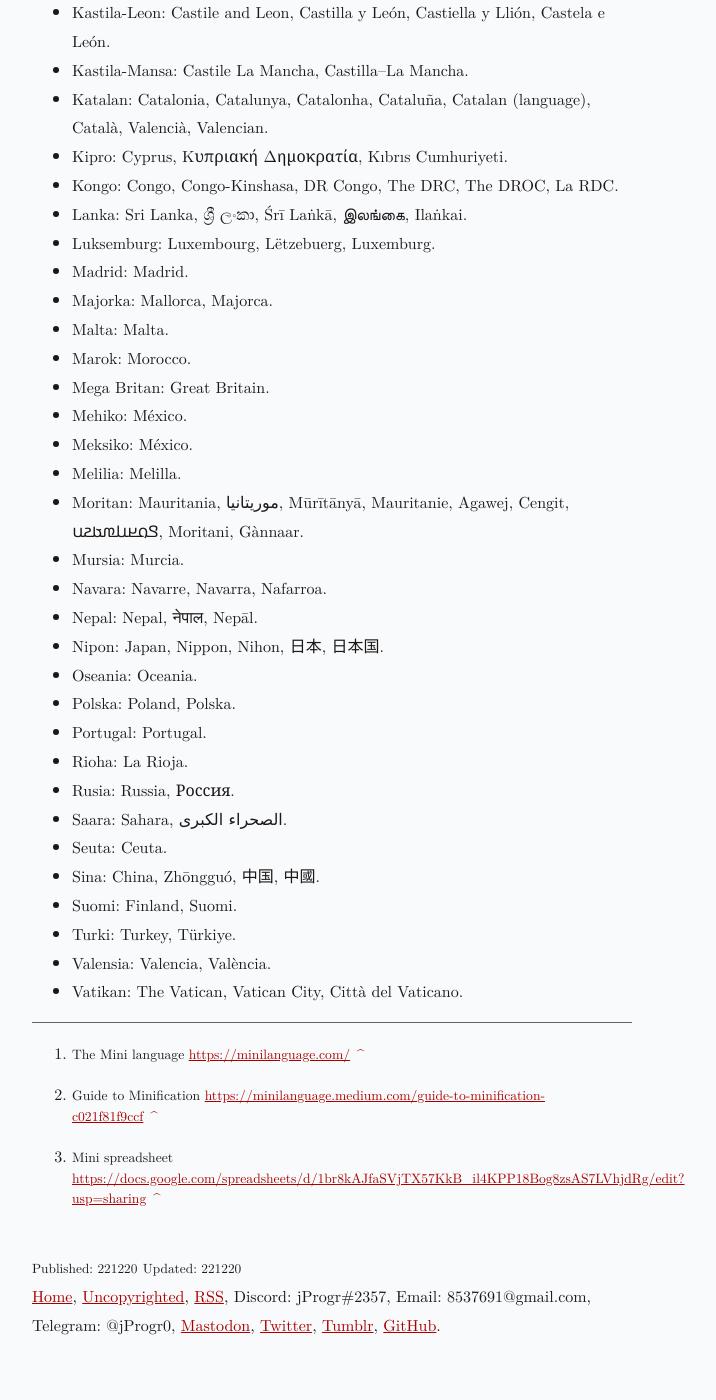
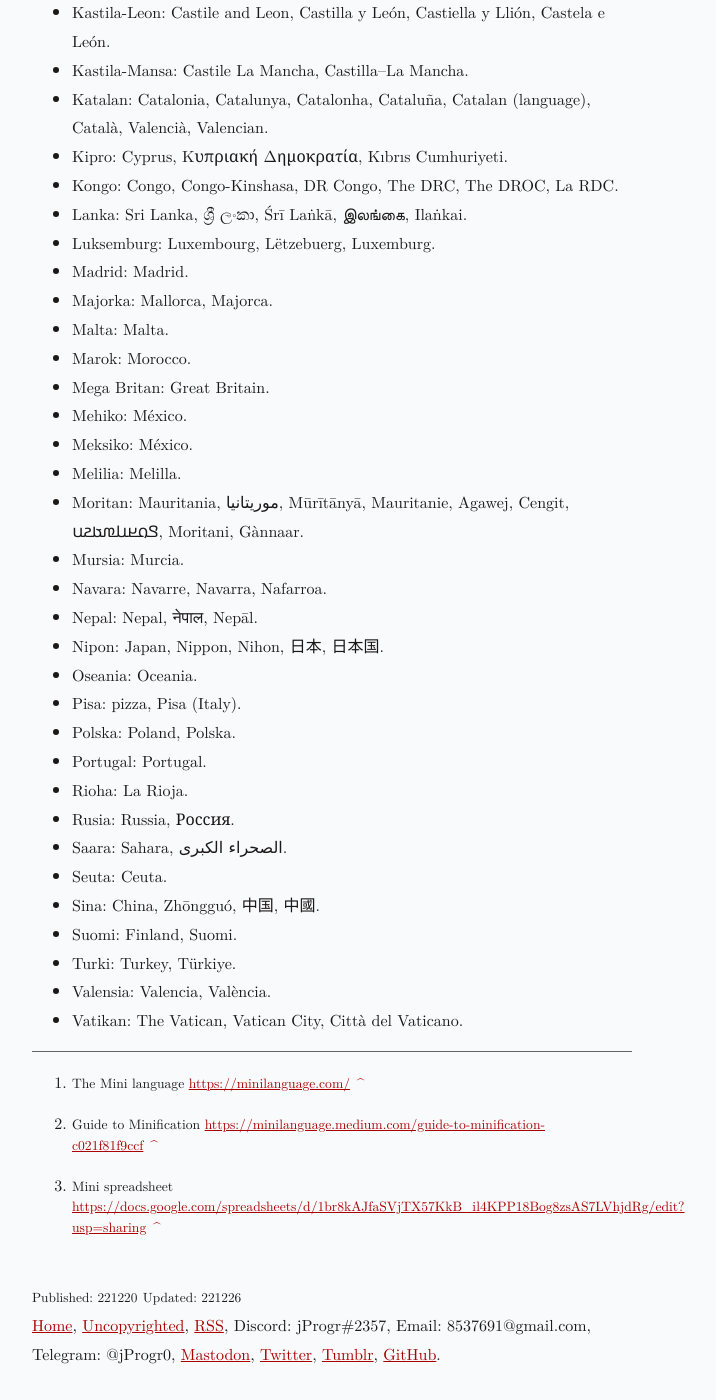
Before and after one commit to jProgr/jprogr.github.io, a Jekyll site: the page built from _posts/2022-12-20-mini-proper-nouns.md, in a window 1280 px wide and 1400 px high, scrolled down 1840 px. Shown: the whole window, without its empty margins (308-1024 px from the left). Built offline with Jekyll 4.4.1, drawn with Linux system fonts in a browser that asks for light colours; before the commit the page ends 3212 px from its top, so only the background shows below that.

Commit message:
Update content
Updated "List of Mini proper nouns".

```diff
--- a/_posts/2022-12-20-mini-proper-nouns.md
+++ b/_posts/2022-12-20-mini-proper-nouns.md
@@ -2,7 +2,7 @@
 title: "List of Mini proper nouns"
 permalink: /mini-proper-nouns
 custom_date: "221220"
-updated_date: "221220"
+updated_date: "221226"
 ---
 
 # List of Mini proper nouns
@@ -82,6 +82,7 @@ This is a list I have put together from a source spreadsheet[^3] by the author o
 - Nepal: Nepal, नेपाल, Nepāl.
 - Nipon: Japan, Nippon, Nihon, 日本, 日本国.
 - Oseania: Oceania.
+- Pisa: pizza, Pisa (Italy).
 - Polska: Poland, Polska.
 - Portugal: Portugal.
 - Rioha: La Rioja.
```
